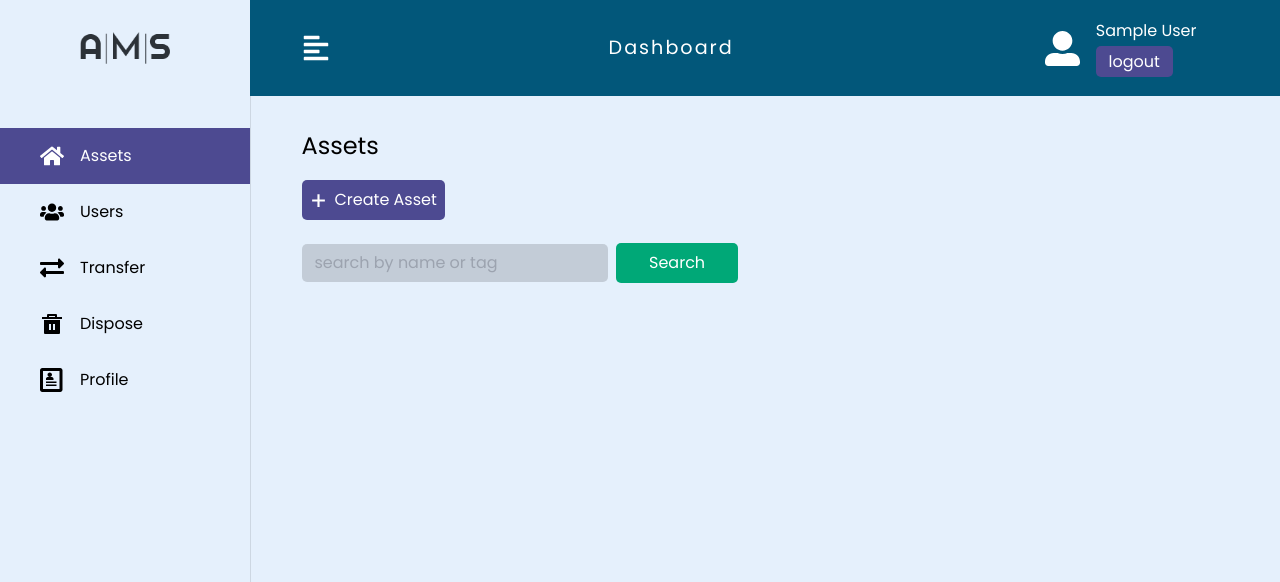
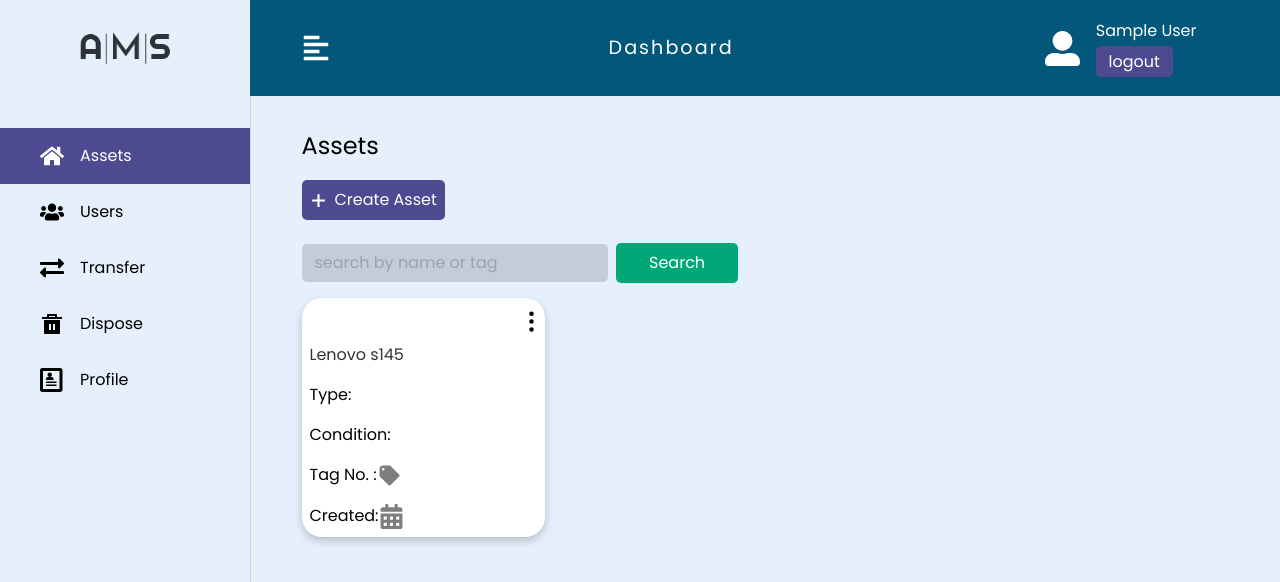
Before and after one commit to RichieMuga/Asset_Management_System, a React (Create React App) app in the folder client/: page /assets in a window 1280 px wide. Shown: the top 582 px of the page. Built offline with nearby package versions, Linux system fonts and the light colour scheme; sample sign-in values are in the browser's storage.

Commit message:
added grid for single asset

```diff
--- /dev/null
+++ b/client/src/assets/Wrappers/assetsPage/DisplayAsset.js
@@ -0,0 +1,8 @@
+import styled from 'styled-components'
+
+const Wrapper = styled.section`
+display: grid;
+grid-template-columns: repeat(4,1fr);
+`
+
+export default Wrapper
--- /dev/null
+++ b/client/src/assets/Wrappers/assetsPage/SingleAsset.js
@@ -0,0 +1,44 @@
+import styled from 'styled-components'
+
+const Wrapper = styled.section`
+background: var(--font-white);
+border-radius: 20px;
+h4{
+    padding: .5em;
+}
+.card {
+  /* Add shadows to create the "card" effect */
+  box-shadow: 0 4px 8px 0 rgba(0,0,0,0.2);
+  transition: 0.3s;
+  border-radius: 20px;
+  cursor: pointer;
+}
+/* On mouse-over, add a deeper shadow */
+.card:hover {
+  box-shadow: 0 8px 16px 0 rgba(0,0,0,0.2);
+}
+.container{
+    display: flex;
+    flex-direction: column;
+    h4{
+        /* grid-column-start: 1;
+        grid-row-start: 0; */
+        display: flex;
+        flex-direction: row;
+    }
+}
+.more-info{
+        margin-left: 13.5em;
+        margin-top: .6em;
+
+}
+.icons{
+    opacity:.5;
+}
+.assetName{
+    opacity: .8;
+}
+
+`
+
+export default Wrapper
--- /dev/null
+++ b/client/src/components/assetsPage/SingleAsset.js
@@ -0,0 +1,27 @@
+import React from 'react'
+import Wrapper from '../../assets/Wrappers/assetsPage/SingleAsset'
+import { FiMoreVertical } from "react-icons/fi";
+import { VscCalendar } from "react-icons/vsc";
+import { HiTag } from "react-icons/hi"
+import { FaCalendarAlt } from "react-icons/fa"
+// FiMoreVertical
+// HiOutlineTag
+
+const SingleAsset = () => {
+    return (
+        <Wrapper>
+            <div className="card">
+                <div className="container">
+                    <FiMoreVertical className='more-info' size={27} />
+                    <h4 className='assetName'>Lenovo s145</h4>
+                    <h4>Type:</h4>
+                    <h4>Condition:</h4>
+                    <h4>Tag No. :<HiTag size={25} className="icons" /> </h4>
+                    <h4>Created: <FaCalendarAlt size={25} className="icons" /> </h4>
+                </div>
+            </div>
+        </Wrapper>
+    )
+}
+
+export default SingleAsset
--- /dev/null
+++ b/client/src/components/assetsPage/displayAsset.js
@@ -0,0 +1,13 @@
+import React from 'react'
+import SingleAsset from './SingleAsset'
+import Wrapper from '../../assets/Wrappers/assetsPage/DisplayAsset'
+
+const DisplayAsset = () => {
+    return (
+        <Wrapper>
+            <SingleAsset />
+        </Wrapper>
+    )
+}
+
+export default DisplayAsset
--- a/client/src/pages/dashboard/Assets.js
+++ b/client/src/pages/dashboard/Assets.js
@@ -1,4 +1,5 @@
 import React from 'react'
+import DisplayAsset from '../../components/assetsPage/displayAsset'
 import SearchComponent from '../../components/assetsPage/SearchComponent'
 
 const Assets = () => {
@@ -6,6 +7,7 @@ const Assets = () => {
         <div>
             <h1 className='heading-dashboard'>Assets</h1>
             <SearchComponent />
+            <DisplayAsset />
         </div>
     )
 }
--- a/client/src/utils/frontEnd/condition.js
+++ b/client/src/utils/frontEnd/condition.js
@@ -1,5 +1,7 @@
+// FaCircle
 const conditions = [
     'Good', 'Bad', 'Excellent', 'New', 'Poor'
 ]
 
+
 export default conditions
```
Also changed, not shown: 1 other file (tests, documents, lock files or other folders).
